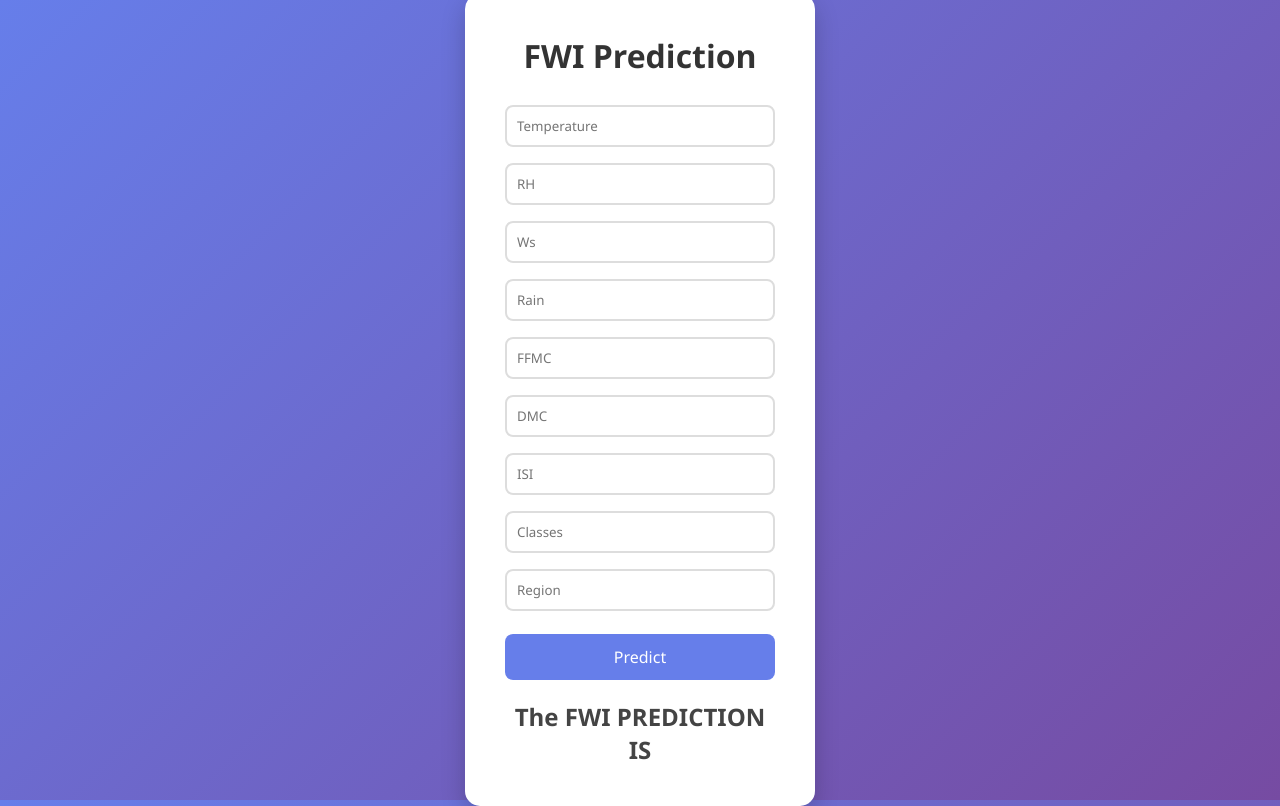
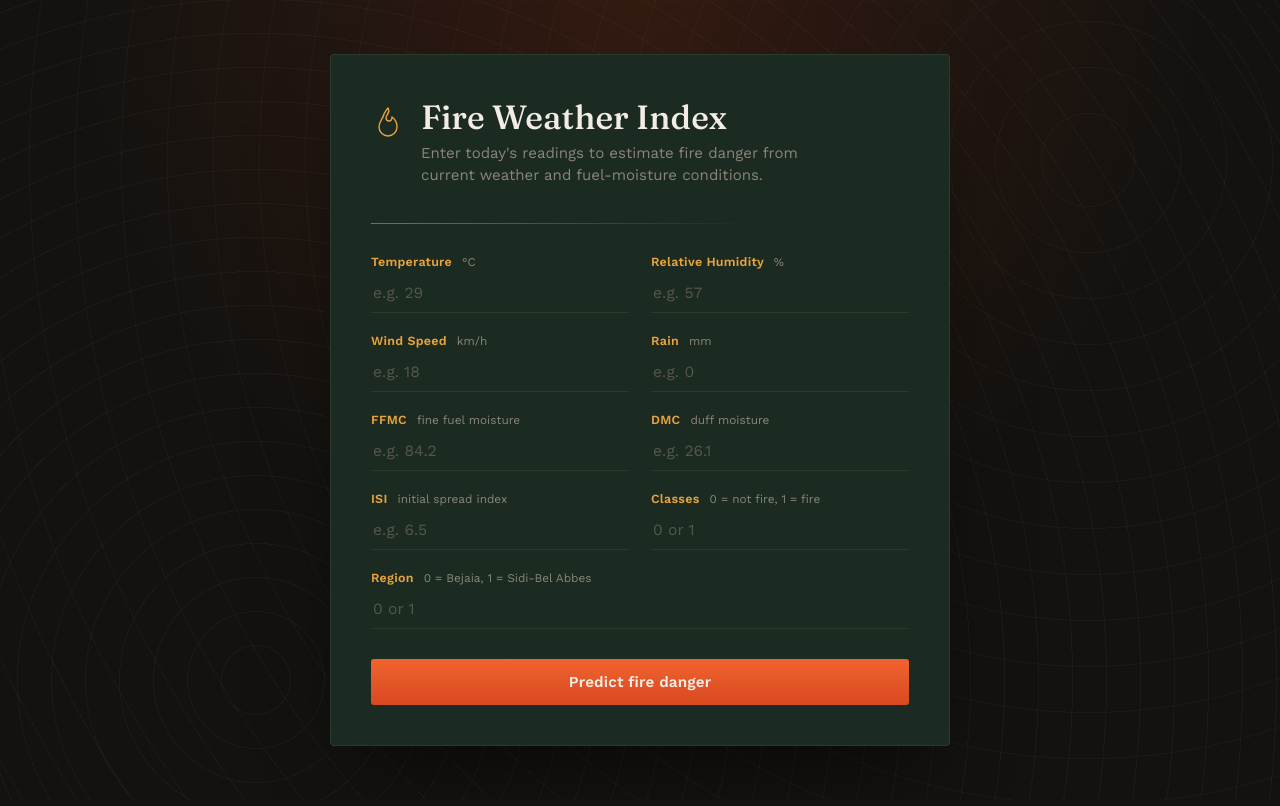
Before and after one commit to dipak-tech-max/Forest-Fire-Weather-Index-Prediction-System, a Flask app: page /predictdata in a window 1280 px wide. Run offline with Flask 3, Linux system fonts and the light colour scheme; parts of the project's set-up code (start-up, migrations or seed data) failed here and were passed over.

Commit message:
updating ui of web page

```diff
--- a/static/style.css
+++ b/static/style.css
@@ -1,93 +1,231 @@
-/* Reset */
-* {
-    margin: 0;
-    padding: 0;
-    box-sizing: border-box;
-    font-family: 'Segoe UI', sans-serif;
+@import url('https://fonts.googleapis.com/css2?family=Fraunces:opsz,wght@9..144,400;9..144,500;9..144,600&family=Work+Sans:wght@400;500;600&display=swap');
+
+:root {
+  --char: #14120f;
+  --forest: #1c2b21;
+  --forest-line: #2a3c2f;
+  --ember: #d8491f;
+  --ember-bright: #f0632f;
+  --amber: #e8a33d;
+  --ash: #f2ece4;
+  --smoke: #8b8579;
 }
 
-/* Body Styling */
-body {
-    background: linear-gradient(135deg, #667eea, #764ba2);
-    height: 100vh;
-    display: flex;
-    justify-content: center;
-    align-items: center;
+* {
+  box-sizing: border-box;
 }
 
-/* Main Container */
-.login {
-    background: white;
-    padding: 40px;
-    border-radius: 15px;
-    width: 350px;
-    box-shadow: 0 10px 25px rgba(0,0,0,0.2);
-    text-align: center;
-    animation: fadeIn 1s ease-in-out;
+body {
+  margin: 0;
+  min-height: 100vh;
+  display: flex;
+  align-items: center;
+  justify-content: center;
+  padding: 48px 20px;
+  font-family: 'Work Sans', sans-serif;
+  color: var(--ash);
+  background-color: var(--char);
+  background-image:
+    radial-gradient(circle at 50% 0%, rgba(216, 73, 31, 0.16), transparent 55%),
+    repeating-radial-gradient(circle at 20% 85%, rgba(242, 236, 228, 0.035) 0px, rgba(242, 236, 228, 0.035) 1px, transparent 1px, transparent 34px),
+    repeating-radial-gradient(circle at 85% 20%, rgba(242, 236, 228, 0.03) 0px, rgba(242, 236, 228, 0.03) 1px, transparent 1px, transparent 46px);
+  background-attachment: fixed;
 }
 
-/* Heading */
-.login h1 {
-    margin-bottom: 20px;
-    color: #333;
+.login {
+  width: 100%;
+  max-width: 620px;
+  background: var(--forest);
+  border: 1px solid var(--forest-line);
+  border-radius: 4px;
+  padding: 44px 40px 40px;
+  box-shadow: 0 40px 80px -30px rgba(0, 0, 0, 0.6);
+  animation: rise 0.6s cubic-bezier(0.16, 1, 0.3, 1);
 }
 
-/* Input Fields */
-.login input {
-    width: 100%;
-    padding: 10px;
-    margin: 8px 0;
-    border: 2px solid #ddd;
-    border-radius: 8px;
-    outline: none;
-    transition: 0.3s;
+@keyframes rise {
+  from {
+    opacity: 0;
+    transform: translateY(14px);
+  }
+  to {
+    opacity: 1;
+    transform: translateY(0);
+  }
 }
 
-/* Input Focus Effect */
-.login input:focus {
-    border-color: #667eea;
-    box-shadow: 0 0 8px rgba(102,126,234,0.5);
+.panel-head {
+  display: flex;
+  align-items: flex-start;
+  gap: 16px;
+  margin-bottom: 6px;
 }
 
-/* Button Styling */
-.login button {
-    width: 100%;
-    padding: 12px;
-    background: #667eea;
-    color: white;
-    border: none;
-    border-radius: 8px;
-    margin-top: 15px;
-    cursor: pointer;
-    font-size: 16px;
-    transition: 0.3s;
+.flame-mark {
+  flex: none;
+  width: 34px;
+  height: 34px;
+  margin-top: 6px;
 }
 
-/* Button Hover */
-.login button:hover {
-    background: #5a67d8;
-    transform: scale(1.05);
+.flame-mark path {
+  fill: none;
+  stroke: var(--amber);
+  stroke-width: 1.4;
+  stroke-linecap: round;
+  stroke-linejoin: round;
 }
 
-/* Button Click Effect */
-.login button:active {
-    transform: scale(0.98);
+h1 {
+  font-family: 'Fraunces', serif;
+  font-weight: 500;
+  font-size: 2.1rem;
+  line-height: 1.1;
+  margin: 0 0 6px;
+  color: var(--ash);
 }
 
-/* Result Text */
-.login h2 {
-    margin-top: 20px;
-    color: #444;
+.subtitle {
+  margin: 0 0 30px;
+  color: var(--smoke);
+  font-size: 0.94rem;
+  line-height: 1.5;
+  max-width: 46ch;
 }
 
-/* Animation */
-@keyframes fadeIn {
-    from {
-        opacity: 0;
-        transform: translateY(20px);
-    }
-    to {
-        opacity: 1;
-        transform: translateY(0);
-    }
+.divider {
+  height: 1px;
+  background: linear-gradient(90deg, var(--ember) 0%, transparent 70%);
+  margin-bottom: 30px;
 }
+
+form {
+  display: grid;
+  grid-template-columns: 1fr 1fr;
+  column-gap: 22px;
+  row-gap: 20px;
+}
+
+.field {
+  display: flex;
+  flex-direction: column;
+}
+
+.field.full {
+  grid-column: 1 / -1;
+}
+
+.field label {
+  font-size: 0.78rem;
+  font-weight: 600;
+  letter-spacing: 0.02em;
+  color: var(--amber);
+  margin-bottom: 6px;
+}
+
+.field .hint {
+  font-size: 0.74rem;
+  color: var(--smoke);
+  font-weight: 400;
+  margin-left: 6px;
+  letter-spacing: normal;
+}
+
+.field input {
+  background: transparent;
+  border: none;
+  border-bottom: 1px solid var(--forest-line);
+  color: var(--ash);
+  font-family: 'Work Sans', sans-serif;
+  font-size: 0.98rem;
+  padding: 8px 2px 10px;
+  outline: none;
+  transition: border-color 0.2s ease;
+}
+
+.field input::placeholder {
+  color: #55564e;
+}
+
+.field input:hover {
+  border-bottom-color: var(--smoke);
+}
+
+.field input:focus {
+  border-bottom-color: var(--amber);
+  box-shadow: 0 1px 0 0 var(--amber);
+}
+
+.field input:focus-visible {
+  outline: 1px solid var(--amber);
+  outline-offset: 4px;
+}
+
+button.btn {
+  grid-column: 1 / -1;
+  margin-top: 10px;
+  padding: 14px 20px;
+  border: none;
+  border-radius: 3px;
+  background: linear-gradient(180deg, var(--ember-bright), var(--ember));
+  color: var(--ash);
+  font-family: 'Work Sans', sans-serif;
+  font-weight: 600;
+  font-size: 0.95rem;
+  letter-spacing: 0.01em;
+  cursor: pointer;
+  transition: transform 0.15s ease, box-shadow 0.15s ease;
+}
+
+button.btn:hover {
+  box-shadow: 0 10px 24px -10px rgba(216, 73, 31, 0.6);
+  transform: translateY(-1px);
+}
+
+button.btn:active {
+  transform: translateY(0);
+}
+
+button.btn:focus-visible {
+  outline: 2px solid var(--amber);
+  outline-offset: 3px;
+}
+
+.reading {
+  margin-top: 30px;
+  padding: 20px 22px;
+  border: 1px solid var(--forest-line);
+  border-left: 3px solid var(--ember);
+  border-radius: 3px;
+  background: rgba(216, 73, 31, 0.07);
+  display: flex;
+  align-items: baseline;
+  justify-content: space-between;
+  flex-wrap: wrap;
+  gap: 8px;
+}
+
+.reading-label {
+  font-size: 0.8rem;
+  color: var(--smoke);
+  letter-spacing: 0.02em;
+}
+
+.reading-value {
+  font-family: 'Fraunces', serif;
+  font-size: 2rem;
+  color: var(--amber);
+  font-weight: 500;
+}
+
+@media (max-width: 620px) {
+  .login {
+    padding: 34px 24px 30px;
+  }
+  form {
+    grid-template-columns: 1fr;
+  }
+  h1 {
+    font-size: 1.7rem;
+  }
+}
--- a/templates/home.html
+++ b/templates/home.html
@@ -4,27 +4,81 @@
     <meta charset="UTF-8">
     <meta name="viewport" content="width=device-width, initial-scale=1.0">
     <link rel="stylesheet" href="{{ url_for('static', filename='style.css') }}">
-    <title>Document</title>
+    <title>Fire Weather Index Prediction</title>
 </head>
 <body>
     <div class="login">
-    <h1>FWI Prediction</h1>
-<!-- Main Input For Receiving Query to our ML -->
-<form action="{{ url_for('predict_datapoint')}}" method="post">
-<input type="text" name="Temperature" placeholder="Temperature" required="required" /><br>
-<input type="text" name="RH" placeholder="RH" required="required" /><br>
-<input type="text" name="Ws" placeholder="Ws" required="required" /><br>
-<input type="text" name="Rain" placeholder="Rain" required="required" /><br>
-<input type="text" name="FFMC" placeholder="FFMC" required="required" /><br>
-<input type="text" name="DMC" placeholder="DMC" required="required" /><br>
-<input type="text" name="ISI" placeholder="ISI" required="required" /><br>
-<input type="text" name="Classes" placeholder="Classes" required="required" /><br>
-<input type="text" name="Region" placeholder="Region" required="required" /><br>
 
-    <button type="submit" class="btn btn-primary btn-block btn-large">Predict</button>
-</form>
+        <div class="panel-head">
+            <svg class="flame-mark" viewBox="0 0 34 34" xmlns="http://www.w3.org/2000/svg">
+                <path d="M17 3c3 5-2 6-2 10 0 2 1.5 3 3 3s3-1.5 3-4c3 2 5 6 5 10a9 9 0 1 1-18 0c0-6 4-8 5-13 1-2 2-4 4-6z"/>
+            </svg>
+            <div>
+                <h1>Fire Weather Index</h1>
+                <p class="subtitle">Enter today's readings to estimate fire danger from current weather and fuel-moisture conditions.</p>
+            </div>
+        </div>
 
-<h2>The FWI PREDICTION IS {{result}}</h2>
+        <div class="divider"></div>
 
+        <!-- Main Input For Receiving Query to our ML -->
+        <form action="{{ url_for('predict_datapoint') }}" method="post">
+
+            <div class="field">
+                <label for="Temperature">Temperature <span class="hint">°C</span></label>
+                <input type="text" id="Temperature" name="Temperature" placeholder="e.g. 29" required="required" />
+            </div>
+
+            <div class="field">
+                <label for="RH">Relative Humidity <span class="hint">%</span></label>
+                <input type="text" id="RH" name="RH" placeholder="e.g. 57" required="required" />
+            </div>
+
+            <div class="field">
+                <label for="Ws">Wind Speed <span class="hint">km/h</span></label>
+                <input type="text" id="Ws" name="Ws" placeholder="e.g. 18" required="required" />
+            </div>
+
+            <div class="field">
+                <label for="Rain">Rain <span class="hint">mm</span></label>
+                <input type="text" id="Rain" name="Rain" placeholder="e.g. 0" required="required" />
+            </div>
+
+            <div class="field">
+                <label for="FFMC">FFMC <span class="hint">fine fuel moisture</span></label>
+                <input type="text" id="FFMC" name="FFMC" placeholder="e.g. 84.2" required="required" />
+            </div>
+
+            <div class="field">
+                <label for="DMC">DMC <span class="hint">duff moisture</span></label>
+                <input type="text" id="DMC" name="DMC" placeholder="e.g. 26.1" required="required" />
+            </div>
+
+            <div class="field">
+                <label for="ISI">ISI <span class="hint">initial spread index</span></label>
+                <input type="text" id="ISI" name="ISI" placeholder="e.g. 6.5" required="required" />
+            </div>
+
+            <div class="field">
+                <label for="Classes">Classes <span class="hint">0 = not fire, 1 = fire</span></label>
+                <input type="text" id="Classes" name="Classes" placeholder="0 or 1" required="required" />
+            </div>
+
+            <div class="field full">
+                <label for="Region">Region <span class="hint">0 = Bejaia, 1 = Sidi-Bel Abbes</span></label>
+                <input type="text" id="Region" name="Region" placeholder="0 or 1" required="required" />
+            </div>
+
+            <button type="submit" class="btn">Predict fire danger</button>
+        </form>
+
+        {% if result is defined and result is not none %}
+        <div class="reading">
+            <span class="reading-label">Fire Weather Index reading</span>
+            <span class="reading-value">{{ result }}</span>
+        </div>
+        {% endif %}
+
+    </div>
 </body>
 </html>
```
